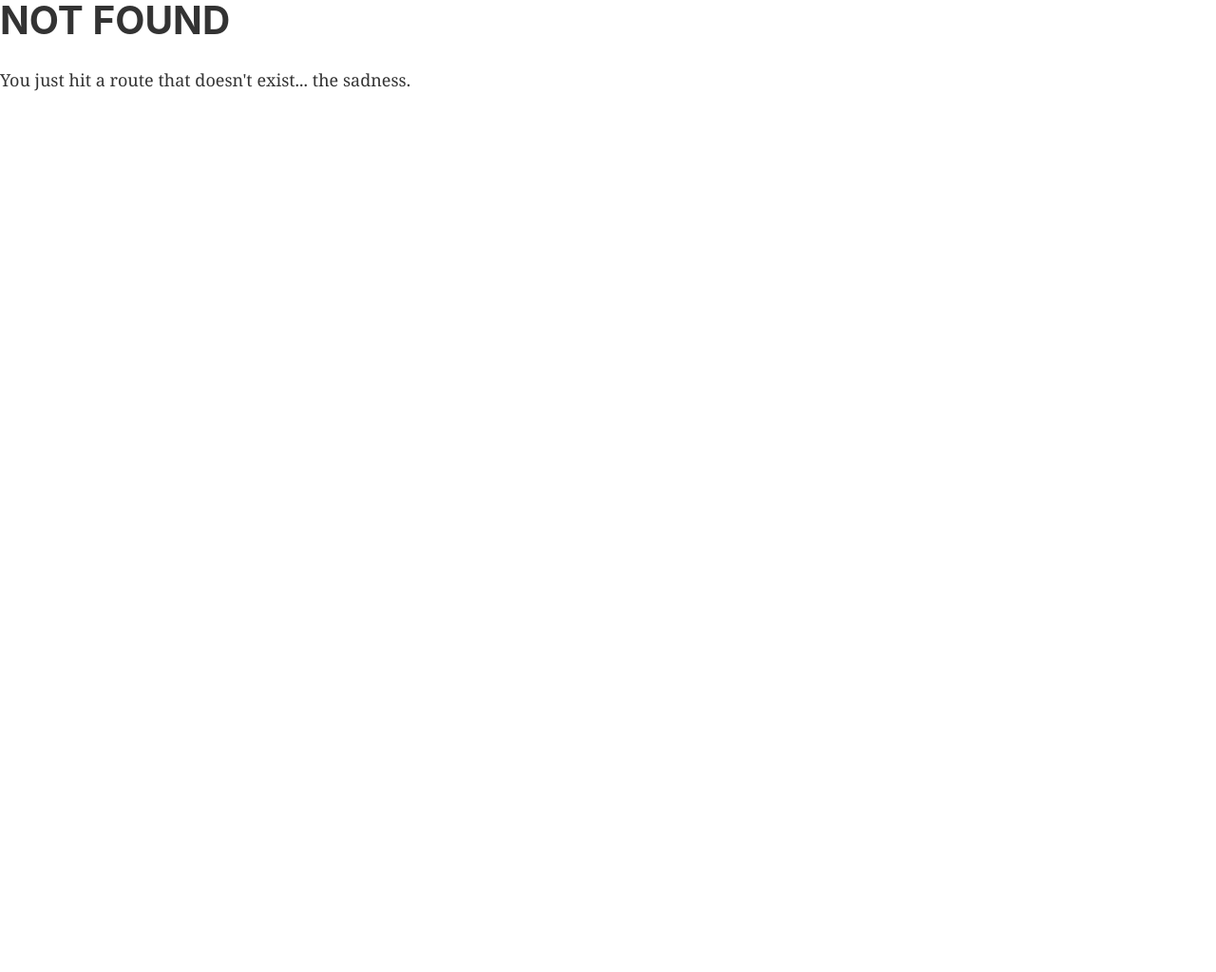
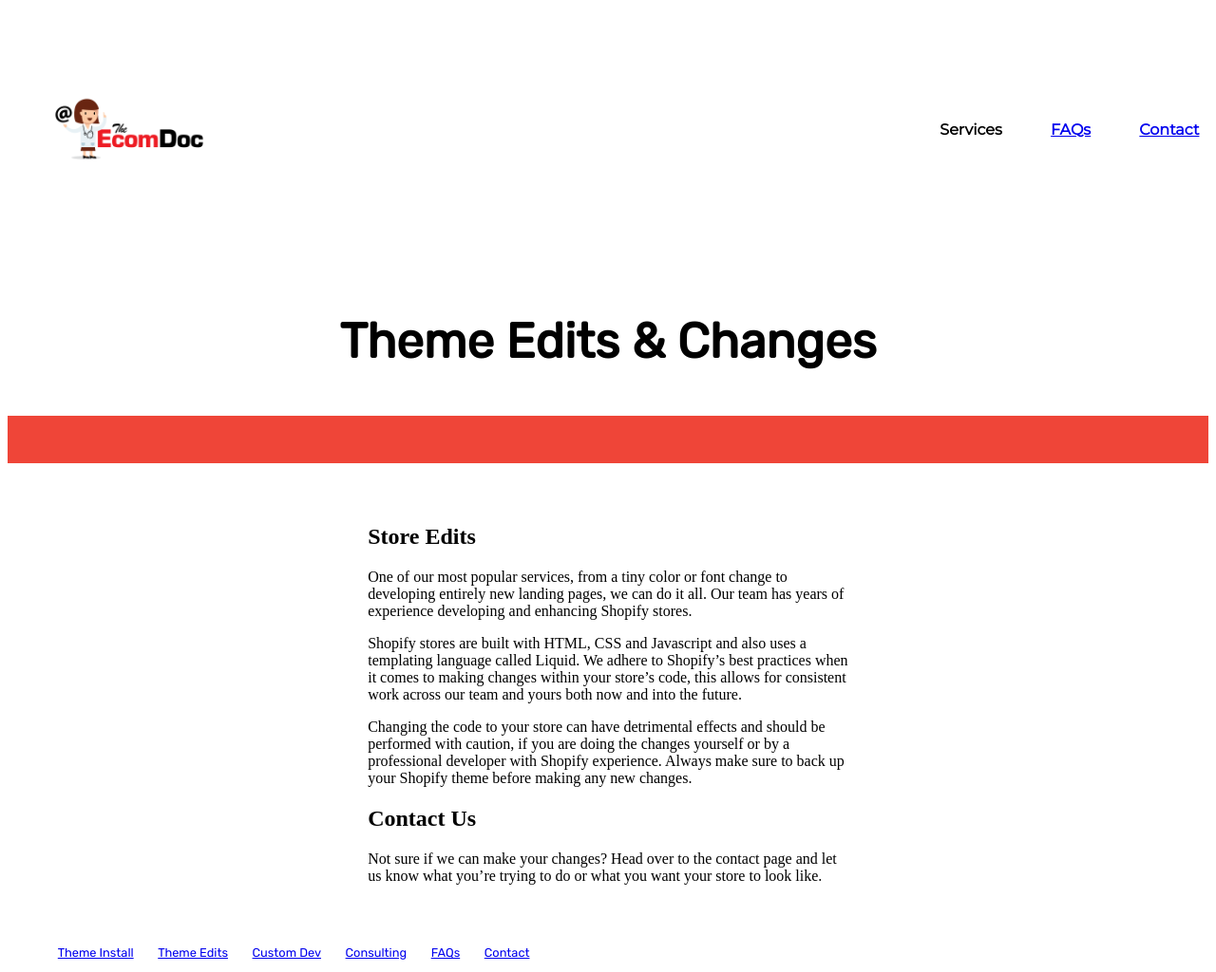
Before and after one commit to NolWag/Ecom-Doc, a Gatsby site: page /theme-changes in a window 1280 px wide. Before the commit this address had no page. Shown: the whole page at 95% size. Before the commit the page ends 800 px from the top, so only its background shows below. Built offline with nearby package versions, Linux system fonts and the light colour scheme; Gatsby itself is replaced by a stand-in of ours.

Commit message:
content added to pages

```diff
--- a/src/components/footer-nav.js
+++ b/src/components/footer-nav.js
@@ -101,9 +101,9 @@ const NavServices = () => {
     <div>
     <SubMenu>
         <Item2 to="/theme-installation">Theme Installation</Item2>
-        <Item2 to="/theme-edits">Theme Edits</Item2>
+        <Item2 to="/theme-changes">Theme Edits</Item2>
         <Item2 to="/custom-development">Custom Development</Item2>
-        <Item2 to="/consulting">Consulting</Item2>
+        <Item2 to="/">Consulting</Item2>
     </SubMenu>
 
     </div>
@@ -126,9 +126,9 @@ const DeskTopNav = () => {
   return (
     <DeskNav>
       <Item to="/theme-installation">Theme Install</Item>
-      <Item to="/theme-edits">Theme Edits</Item>
+      <Item to="/theme-changes">Theme Edits</Item>
       <Item to="/custom-development">Custom Dev</Item>
-      <Item to="/consulting">Consulting</Item>
+      <Item to="/">Consulting</Item>
       <Item to="/faqs">FAQs</Item>
       <Item to="/contact">Contact</Item>
     </DeskNav>
--- a/src/pages/faqs.js
+++ b/src/pages/faqs.js
@@ -2,6 +2,17 @@ import React from "react"
 import Nav from "../components/nav"
 import InnerHero from "../components/InnerHero"
 import FooterNav from "../components/footer-nav"
+
+import { Link } from "gatsby"
+import styled from '@emotion/styled-base';
+
+const Content = styled('div')`
+    margin: 4rem 30%;
+
+    @media (max-width: 800px) {
+       margin: 4rem 1rem;
+   }
+`
 
 const FAQPage = () => {
 
@@ -9,6 +20,16 @@ const FAQPage = () => {
         <div>
             <Nav />
             <InnerHero pageName="FAQs" />
+            <Content>
+                <h4>What is your hourly rate?</h4>
+                <p>For changes, edits and custom development we charge $50/hour, discount rates are available for larger projects or monthly maintenance plans.</p>
+                <h4>Can you help us with our WooCommerce, BigCommerce or Magento shopping cart?</h4>
+                <p>No, we only work with Shopify Stores.</p>
+                <h4>Do you build / develop new Shopify stores?</h4>
+                <p>Yes we do! Please check out the <Link to="/custom-development">Custom Development</Link> page for more information.</p>
+                <h4>Can you make my Shopify store load faster?</h4>
+                <p>Yes, we have optimized hundreds of Shopify stores. </p>
+            </Content>
             <FooterNav />
         </div>
     )
--- /dev/null
+++ b/src/pages/theme-changes.js
@@ -0,0 +1,38 @@
+import React from "react"
+import Nav from "../components/nav"
+import InnerHero from "../components/InnerHero"
+import FooterNav from "../components/footer-nav"
+
+import styled from '@emotion/styled-base';
+
+const Content = styled('div')`
+    margin: 4rem 30%;
+
+    @media (max-width: 800px) {
+       margin: 4rem 1rem;
+   }
+`
+
+const ThemeChangesPage = () => {
+
+    return (
+        <div>
+            <Nav />
+            <InnerHero pageName="Theme Edits & Changes" />
+
+            <Content>
+                <h2>Store Edits</h2>
+                <p>One of our most popular services, from a tiny color or font change to developing entirely new landing pages, we can do it all. Our team has years of experience developing and enhancing Shopify stores.</p>
+                <p>Shopify stores are built with HTML, CSS and Javascript and also uses a templating language called Liquid. We adhere to Shopify’s best practices when it comes to making changes within your store’s code, this allows for consistent work across our team and yours both now and into the future.</p>
+                <p>Changing the code to your store can have detrimental effects and should be performed with caution, if you are doing the changes yourself or by a professional developer with Shopify experience. Always make sure to back up your Shopify theme before making any new changes.</p>
+                <h2>Contact Us</h2>
+                <p>Not sure if we can make your changes? Head over to the contact page and let us know what you’re trying to do or what you want your store to look like.</p>
+            </Content>
+            <FooterNav />
+
+        </div>
+    )
+
+}
+
+export default ThemeChangesPage
--- a/src/pages/theme-edits.js
+++ /dev/null
@@ -1,19 +0,0 @@
-import React from "react"
-import Nav from "../components/nav"
-import InnerHero from "../components/InnerHero"
-import FooterNav from "../components/footer-nav"
-
-const ThemeChangesPage = () => {
-
-    return (
-        <div>
-            <Nav />
-            <InnerHero pageName="Theme Edits & Changes" />
-            <FooterNav />
-
-        </div>
-    )
-
-}
-
-export default ThemeChangesPage
--- a/src/pages/theme-installation.js
+++ b/src/pages/theme-installation.js
@@ -2,6 +2,38 @@ import React from "react"
 import Nav from "../components/nav"
 import InnerHero from "../components/InnerHero"
 import FooterNav from "../components/footer-nav"
+import Button from "../components/button"
+
+import styled from '@emotion/styled-base';
+
+const Content = styled('div')`
+    margin: 4rem 30%;
+
+    @media (max-width: 800px) {
+       margin: 4rem 1rem;
+   }
+`
+
+const ButtonOut = styled('button')`
+ border: none;
+    height: 2.5rem;
+    border-radius: 2rem;
+    cursor: pointer;
+    font-family: 'Montserrat';
+    font-weight: 600;
+    padding: .5rem 2rem;
+    background-color: #ef4538;
+    color: #fff;
+    &:hover {
+        background-color: #ef685e;
+        transition: .4s;
+    }
+
+    @media (max-width: 800px) {
+        margin: .5rem 0;
+    }
+
+`
 
 const ThemeInstallationPage = () => {
 
@@ -9,6 +41,21 @@ const ThemeInstallationPage = () => {
         <div>
             <Nav />
             <InnerHero pageName="Theme Installation" />
+            <Content>
+            <h2>Shopify Themes</h2>
+            <p>
+            Have you recently purchased a new Shopify Theme, but can’t get it to look or perform like the preview? While this tends to be a fairly simple task, some themes are more complex and require a little more configuration than simply uploading the “.zip” file.
+            </p>
+            <p>
+            We can help with just about any commercial or custom theme, send us a message with more information about the particular problems you’re experiencing and we can get to work right away!
+            </p>
+            <p>
+            Below is a guide, from Shopify, on adding a new theme to your store. Let us know if you have any issues and we’d be glad to get them corrected for you.
+            </p>
+            <a href="https://help.shopify.com/en/manual/using-themes/adding-themes" target="_blank">
+            <ButtonOut>Adding Themes</ButtonOut>
+            </a>
+            </Content>
             <FooterNav />
 
         </div>
```
Also changed, not shown: src/pages/custom-development.js (+22 -0 lines).
